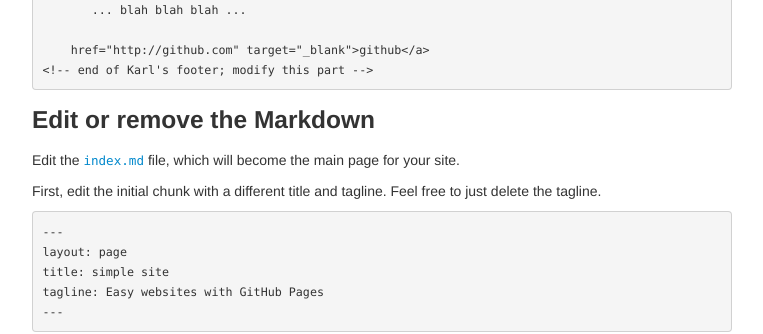
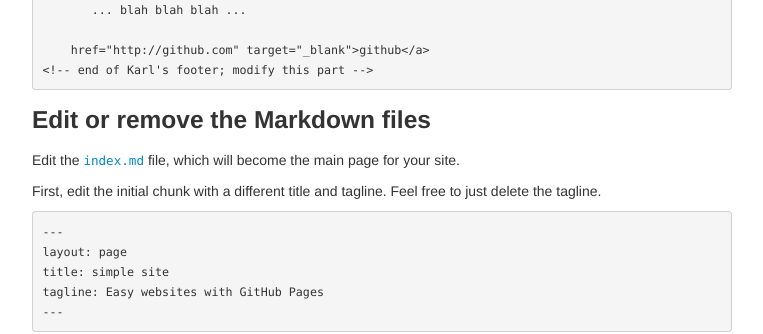
Before and after one commit to kbroman/simple_site, a Jekyll site: the page built from pages/independent_site.md, in a window 1280 px wide and 900 px high, scrolled down 1591 px. Shown: the part 154-488 px from the top of the window, without its empty margins (258-1021 px from the left). Built offline with Jekyll 4.4.1, drawn with Linux system fonts in a browser that asks for light colours.

Commit message:
independent_site.md: add missing word

```diff
--- a/pages/independent_site.md
+++ b/pages/independent_site.md
@@ -108,7 +108,7 @@ have to deal with.
         href="http://github.com" target="_blank">github</a>
     <!-- end of Karl's footer; modify this part -->
 
-### Edit or remove the Markdown
+### Edit or remove the Markdown files
 
 Edit the
 [`index.md`](https://raw.githubusercontent.com/kbroman/simple_site/gh-pages/index.md)
```
